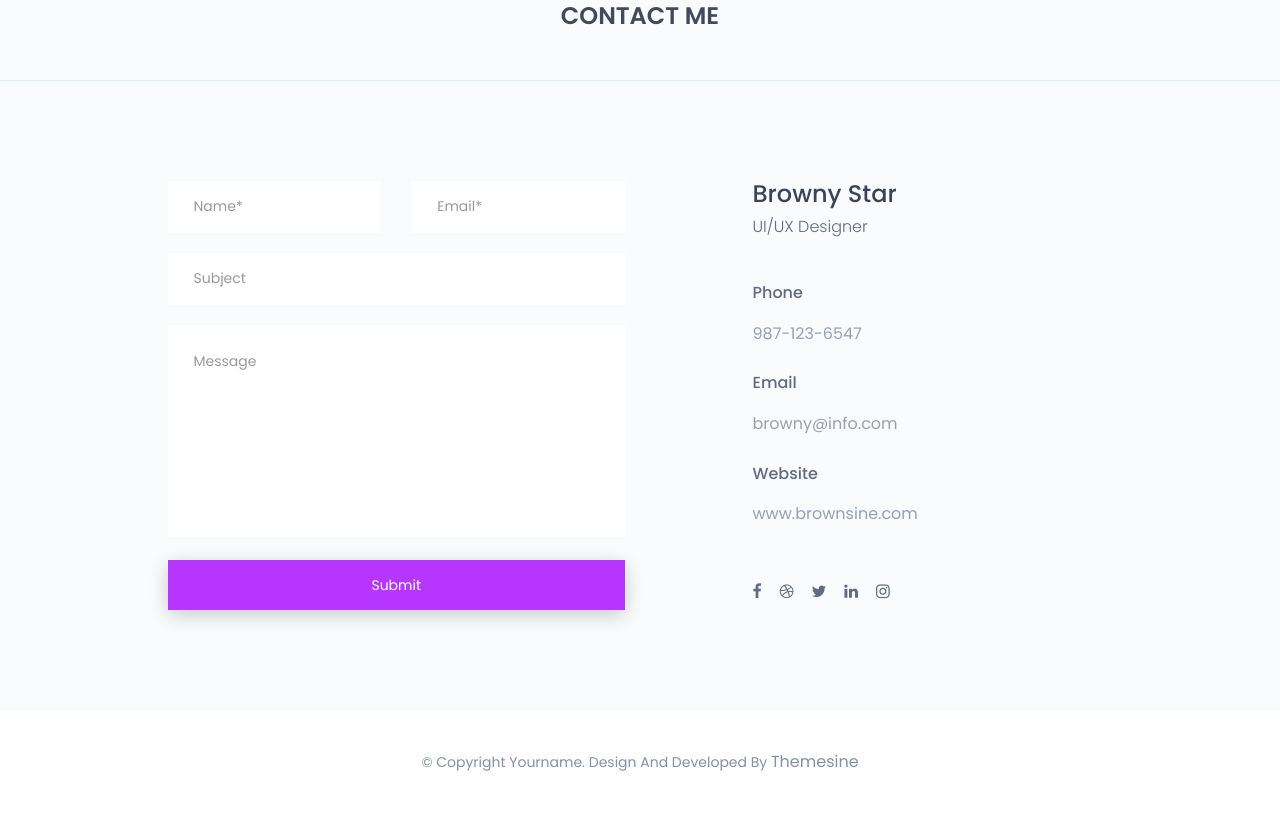
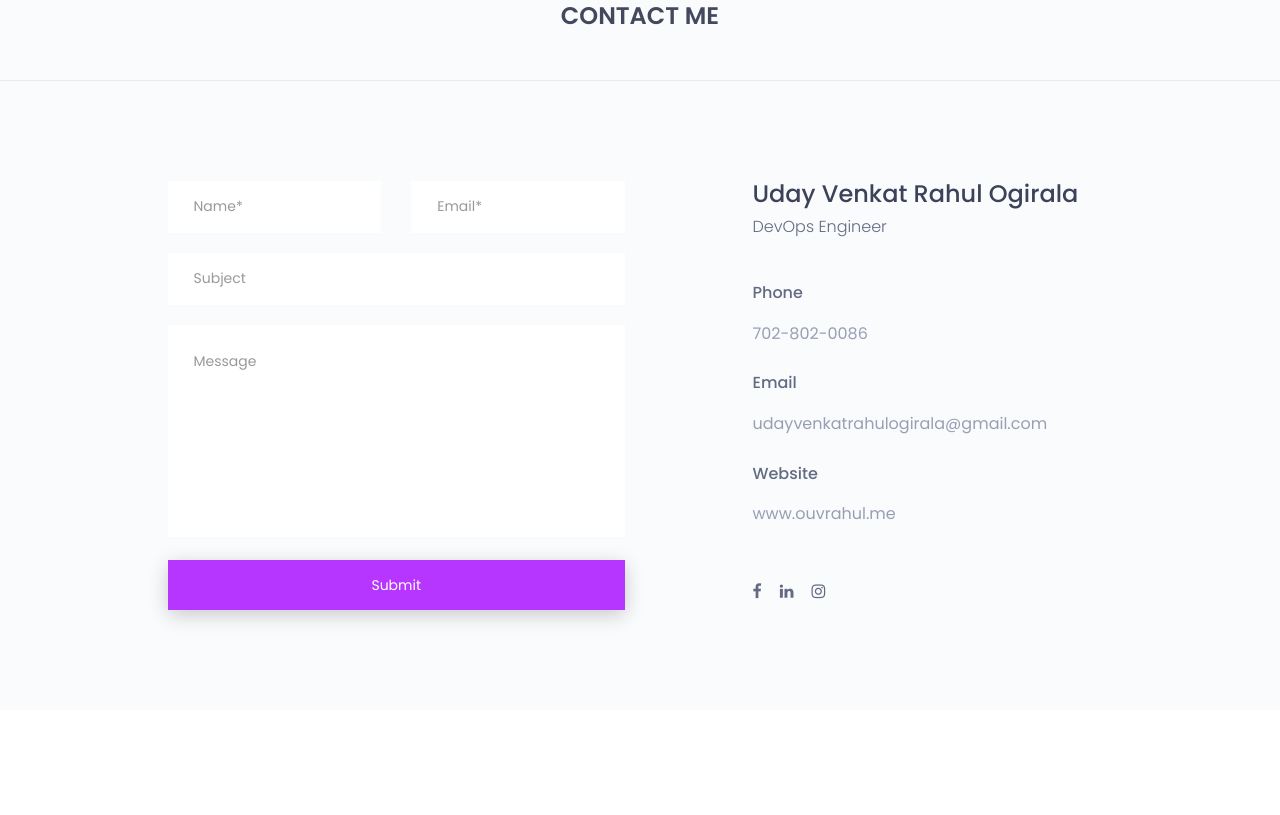
Before and after one commit to Ogirala-Uday-Venkat-Rahul/Portfolio, a plain HTML site: page index.html in a window 1280 px wide. Shown: the part 5698-6513 px from the top of the page. After the commit the page ends 6408 px from the top, so only its background shows below. Drawn offline with nearby package versions, Linux system fonts and the light colour scheme.

Commit message:
Update index.html

```diff
--- a/index.html
+++ b/index.html
@@ -874,31 +874,31 @@
 							<div class="single-contact-box">
 								<div class="contact-adress">
 									<div class="contact-add-head">
-										<h3>browny star</h3>
-										<p>uI/uX designer</p>
+										<h3>Uday Venkat Rahul Ogirala</h3>
+										<p>DevOps Engineer</p>
 									</div>
 									<div class="contact-add-info">
 										<div class="single-contact-add-info">
 											<h3>phone</h3>
-											<p>987-123-6547</p>
+											<p>702-802-0086</p>
 										</div>
 										<div class="single-contact-add-info">
 											<h3>email</h3>
-											<p>browny@info.com</p>
+											<p>udayvenkatrahulogirala@gmail.com</p>
 										</div>
 										<div class="single-contact-add-info">
 											<h3>website</h3>
-											<p>www.brownsine.com</p>
+											<p>www.ouvrahul.me</p>
 										</div>
 									</div>
 								</div><!--/.contact-adress-->
 								<div class="hm-foot-icon">
 									<ul>
-										<li><a href="#"><i class="fa fa-facebook"></i></a></li><!--/li-->
-										<li><a href="#"><i class="fa fa-dribbble"></i></a></li><!--/li-->
-										<li><a href="#"><i class="fa fa-twitter"></i></a></li><!--/li-->
-										<li><a href="#"><i class="fa fa-linkedin"></i></a></li><!--/li-->
-										<li><a href="#"><i class="fa fa-instagram"></i></a></li><!--/li-->
+										<li><a href="https://www.facebook.com/ouv.rahul/"><i class="fa fa-facebook"></i></a></li><!--/li-->
+										<!--<li><a href="#"><i class="fa fa-dribbble"></i></a></li>/li-->
+										<!--<li><a href="#"><i class="fa fa-twitter"></i></a></li></li-->
+										<li><a href="https://www.linkedin.com/in/ouvrahul/"><i class="fa fa-linkedin"></i></a></li><!--/li-->
+										<li><a href="https://www.instagram.com/ouvrahul/"><i class="fa fa-instagram"></i></a></li><!--/li-->
 									</ul><!--/ul-->
 								</div><!--/.hm-foot-icon-->
 							</div><!--/.single-contact-box-->
@@ -910,13 +910,13 @@
 		</section><!--/.contact-->
 		<!--contact end -->
 
-		<!--footer-copyright start-->
+		<!--footer-copyright start-
 		<footer id="footer-copyright" class="footer-copyright">
 			<div class="container">
 				<div class="hm-footer-copyright text-center">
 					<p>
-						&copy; copyright yourname. design and developed by <a href="https://www.themesine.com/">themesine</a>
-					</p><!--/p-->
+						&copy; copyright yourname. design and developed by <a href="#">themesine</a>
+					</p>/p-->
 				</div><!--/.text-center-->
 			</div><!--/.container-->
 
```
